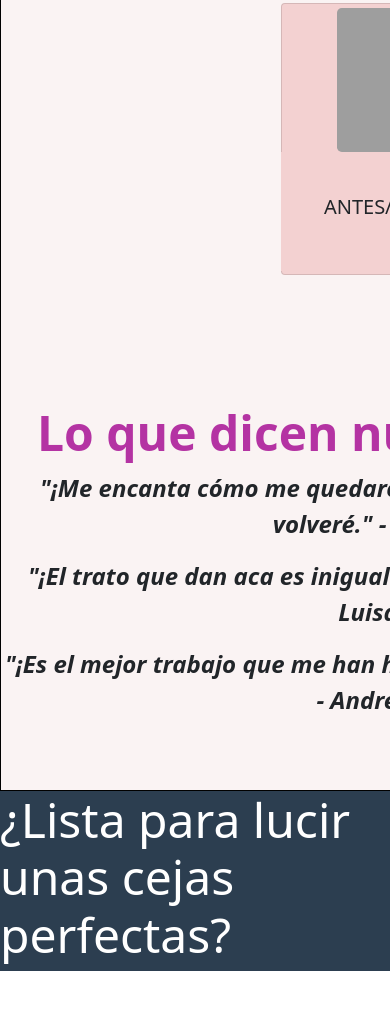
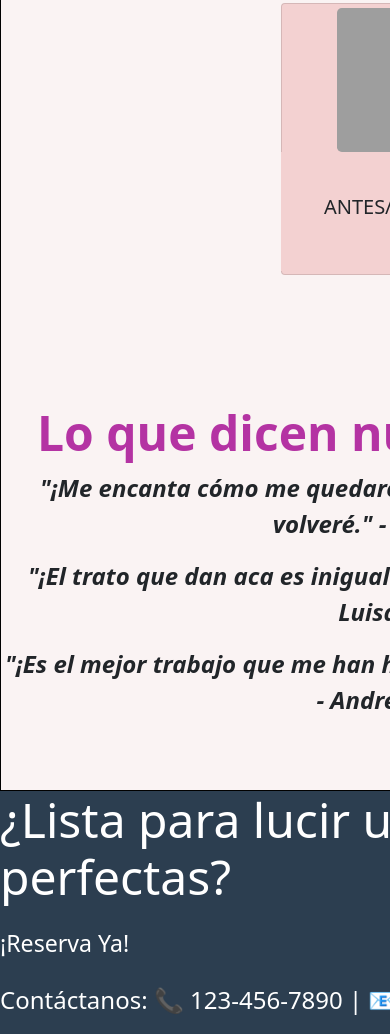
Before and after one commit to Elmani97/2da-entrega-browlab, a plain HTML site: page index.html in a window 390 px wide. Shown: the part 2084-3118 px from the top of the page. Before the commit the page ends 3055 px from the top, so only its background shows below. Drawn offline with nearby package versions, Linux system fonts and the light colour scheme; grey boxes are pictures that could not be loaded.

Commit message:
actualizacion 2

```diff
--- a/styles.css
+++ b/styles.css
@@ -468,8 +468,11 @@ margin: 1rem;
         width: 10rem !important;
 
     }
+     .contacto {
+        flex-direction: column;
+     }
+}
 
-}
 
 
 /* Media Query para teléfonos (pantallas de hasta 576px) */
@@ -594,6 +597,7 @@ margin: 1rem;
         background-color: #2c3e50;
         color: white;
         grid-column: 1/2;
+        flex-direction: column;
     }
     .logo{
         display: none;
```
Also changed, not shown: 1 other file.
